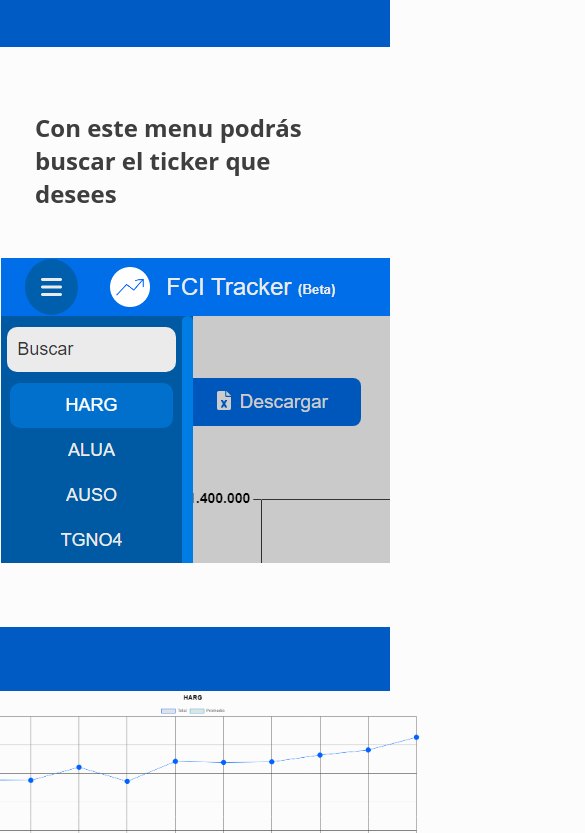
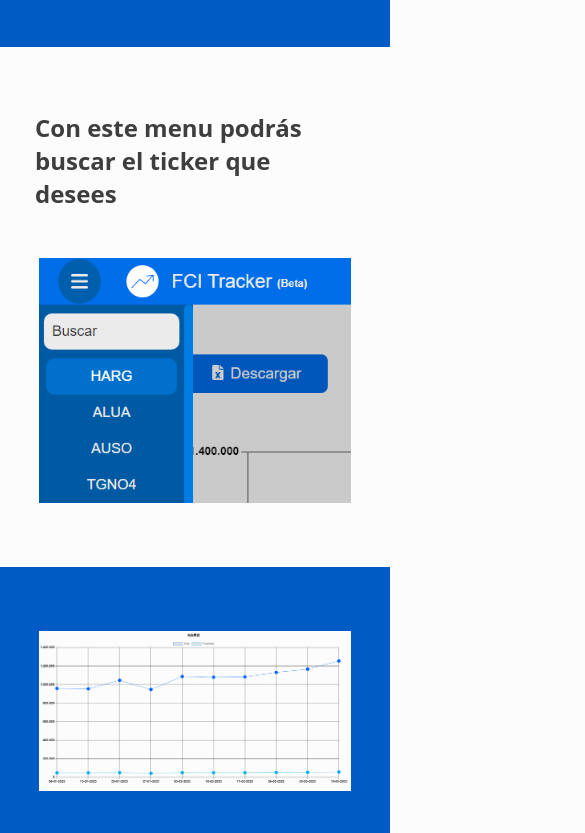
Before and after one commit to Lucapo01/Argentine-Tracker, a React (Create React App) app in the folder frontend/: page / in a window 390 px wide. Shown: the part 991-1824 px from the top of the page, 585 px wide, since content can reach past the window. Built offline with nearby package versions, Linux system fonts and the light colour scheme.

Commit message:
home page images width fixed for mobile

```diff
--- a/frontend/src/components/Home.css
+++ b/frontend/src/components/Home.css
@@ -66,17 +66,20 @@
 }
 
 .grafico-img {
-        width: 30rem;
+        width: 50%;
 }
 
 @media only screen and (max-width: 1000px) {
         .tutorial-text-img {
-                min-width: 50rem;
                 width: 50%;
                 display: flex;
                 flex-direction: column;
                 justify-content: center;
                 align-items: center;
+        }
+
+        .grafico-img {
+                width: 70%;
         }
 
         .tutorial-block h2 {
@@ -90,3 +93,19 @@
         }
 
 }
+
+@media only screen and (max-width: 820px) {
+        .tutorial-text-img {
+                min-width: 100%;
+        }
+}
+
+@media only screen and (max-width: 540px) {
+        .tutorial-text-img {
+                min-width: 100%;
+        }
+
+        .grafico-img {
+                width: 80%;
+        }
+}
--- a/frontend/src/components/Home.js
+++ b/frontend/src/components/Home.js
@@ -26,7 +26,7 @@
                         <div className='tutorial-block'>
                                 <div className='tutorial-text-img'>
                                         <h2>Con este menu podrás buscar el ticker que desees</h2>
-                                        <img src={menuImg} alt="" />
+                                        <img className='grafico-img' src={menuImg} alt="" />
                                 </div>
                         </div>
                         <div className='tutorial-block tutorial-block-even'>
@@ -38,12 +38,12 @@
                         <div className='tutorial-block'>
                                 <div className='tutorial-text-img'>
                                         <h2>Tocando el total o el promedio podrás elegir cual quieres que se muestre</h2>
-                                        <img src={totalYPromedioImg} alt="" />
+                                        <img className='grafico-img' src={totalYPromedioImg} alt="" />
                                 </div>
                         </div>
                         <div className='tutorial-block tutorial-block-even'>
                                 <div className='tutorial-text-img'>
-                                        <img src={pointImg} alt="" />
+                                        <img className='grafico-img' src={pointImg} alt="" />
                                         <h2>Tocar cualquier punto te mandará a una página con los detalles del ticker en esa fecha</h2>
                                 </div>
                         </div>
@@ -55,14 +55,14 @@
                         </div>
                         <div className='tutorial-block tutorial-block-even'>
                                 <div className='tutorial-text-img'>
-                                        <img src={categoriasImg} alt="" />
+                                        <img className='grafico-img' src={categoriasImg} alt="" />
                                         <h2>Tocando cualquier categoría podrás ordenar los fondos de manera ascendente o descendente según esa categoría</h2>
                                 </div>
                         </div>
                         <div className='tutorial-block'>
                                 <div className='tutorial-text-img'>
                                         <h2>Con este botón podrás descargar un excel con los datos que necesites</h2>
-                                        <img src={descargarImg} alt="" />
+                                        <img className='grafico-img' src={descargarImg} alt="" />
                                 </div>
                         </div>
                 </div>
```
Also changed, not shown: 1 other file (tests, documents, lock files or other folders).
